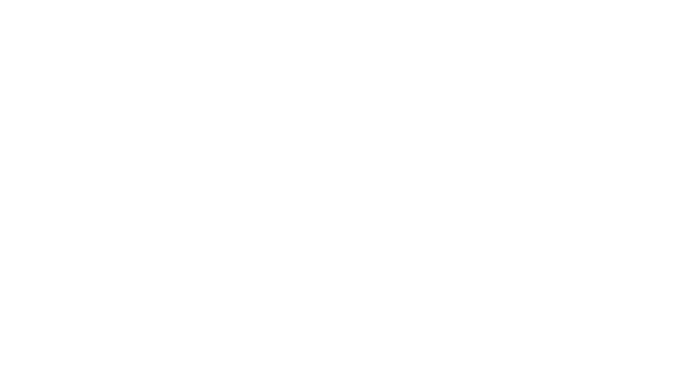
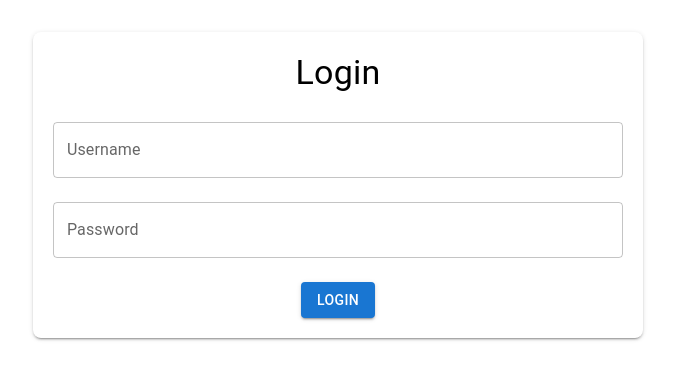
Before and after one commit to Kameshnic/Audit, a React (Vite) app: page /login in a window 1280 px wide. Before the commit this address had no page. Shown: the part 215-594 px from the top of the page, without its empty margins (302-977 px from the left). Built offline with nearby package versions, Linux system fonts and the light colour scheme.

Commit message:
added login

```diff
--- a/backend.cjs
+++ b/backend.cjs
@@ -21,10 +21,11 @@
 
 const User = mong.model('User', userSchema);
 
-app.get('/users', async (req, res) => {
-    const { username, password } = req.query;
+app.post('/users', async (req, res) => {
+    const { username, password } = req.body;
     try {
         const user = await User.findOne({ username, password });
+        console.log(user,username,password);
         if (user) {
             res.status(200).json({ found: true });
         } else {
--- a/src/App.jsx
+++ b/src/App.jsx
@@ -1,7 +1,10 @@
 import './App.css'
 import Home from './Home'
+import Login from './LoginPage';
 import RegisterPage from './RegisterPage'
 import { BrowserRouter as Router, Route, Routes } from 'react-router-dom';
+import UserDashboard from './UserDashboard';
+import AdminDashboard from './AdminDashboard';
 
 function App() {
 
@@ -10,6 +13,9 @@
       <Routes>
         <Route path="/" element={<Home />} />
         <Route path="/register" element={<RegisterPage/>} />
+        <Route path='/login' element={<Login/>} />
+        <Route path='/userdash' element={<UserDashboard/>} />
+        <Route path='/admindash' element={<AdminDashboard/>} />
       </Routes>
     </Router>
   )
--- a/src/Home.jsx
+++ b/src/Home.jsx
@@ -3,7 +3,7 @@
 import { styled } from '@mui/system';
 import AccountCircleIcon from '@mui/icons-material/AccountCircle';
 import LoginIcon from '@mui/icons-material/Login';
-import { Navigate, useNavigate } from 'react-router-dom';
+import { useNavigate } from 'react-router-dom';
 
 const ContentBox = styled(Box)(({ theme }) => ({
   backgroundImage: `url('https://png.pngtree.com/background/20211215/original/pngtree-modern-simple-elegant-dark-blue-landing-page-website-background-picture-image_1454711.jpg')`, // Replace with your image URL
@@ -27,6 +27,10 @@
         nav('/register');
     }
 
+    const handleLog = () => {
+        nav('/login');
+    }
+
     return (
     <>
         <AppBar position="fixed" sx={{top:0,left:0,right:0}}>
@@ -37,7 +41,7 @@
             <IconButton color="inherit" sx={{ marginRight: 2 }} onClick={handleReg}>
             <AccountCircleIcon />
             </IconButton>
-            <IconButton color="inherit">
+            <IconButton color="inherit" onClick={handleLog}>
             <LoginIcon />
             </IconButton>
         </Toolbar>
--- /dev/null
+++ b/src/LoginPage.jsx
@@ -0,0 +1,47 @@
+import React, { useState } from 'react';
+import axios from 'axios';
+import { Button, TextField, Box, Typography } from '@mui/material';
+import { useNavigate } from 'react-router-dom';
+
+const Login = () => {
+    const [username, setUsername] = useState('');
+    const [password, setPassword] = useState('');
+    const nav = useNavigate();
+
+    const handleLogin = async () => {
+        try {
+            const response = await axios.post('http://localhost:3000/users', {
+                username:username,
+                password:password,
+            });
+            if (response.data.found) {
+                console.log('Login successful!');
+                if(username=='jithu'){
+                    nav('/admindash')
+                }
+                else{
+                    nav('/userdash');
+                }
+            } else {
+                console.log('Invalid username or password.');
+            }
+        } catch (error) {
+            console.log('An error occurred during login.');
+        }
+    };
+
+    return (
+        <Box sx={{ padding: '20px', borderRadius: '8px', boxShadow: 2, backgroundColor: 'white' }}>
+            <Typography variant="h4" gutterBottom sx={{color:'black'}}>
+                Login
+            </Typography>
+            <TextField label="Username" variant="outlined" fullWidth margin="normal" value={username} onChange={(e) => setUsername(e.target.value)} />
+            <TextField label="Password" variant="outlined" type="password" fullWidth margin="normal" value={password} onChange={(e) => setPassword(e.target.value)} />
+            <Button variant="contained" color="primary" onClick={handleLogin} sx={{ mt: 2 }} >
+                Login
+            </Button>
+        </Box>
+    );
+};
+
+export default Login;
--- a/src/RegisterPage.jsx
+++ b/src/RegisterPage.jsx
@@ -1,12 +1,14 @@
 import React, { useState } from 'react';
 import { TextField, Button, Container, Typography, Box } from '@mui/material';
 import axios from 'axios';
+import { useNavigate } from 'react-router-dom';
 
 const RegisterPage = () => {
   const [username, setUsername] = useState('');
   const [password, setPassword] = useState('');
   const [name, setName] = useState('');
   const [contactInfo, setContactInfo] = useState('');
+  const nav = useNavigate();
 
   const handleSubmit = async (e) => {
     e.preventDefault();
@@ -19,6 +21,7 @@
       });
       if (response.status === 201) {
         console.log('User registered successfully!');
+        nav('/login');
       }
     } catch (error) {
         console.log('Failed to register user. Please try again.');
```
